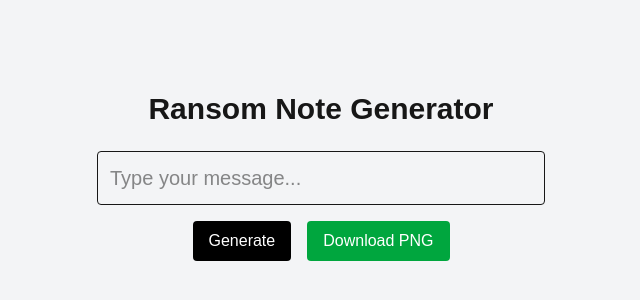
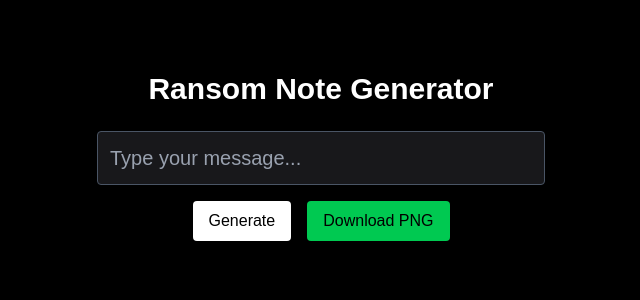
Before and after one commit to Arya-P05/ransom-note-generator, a Next.js app: page / in a window 1280 px wide. Shown: the part 224-524 px from the top of the page, without its empty margins (319-959 px from the left). Built offline with nearby package versions, Linux system fonts and the light colour scheme.

Commit message:
dark shi

```diff
--- a/app/page.tsx
+++ b/app/page.tsx
@@ -17,7 +17,6 @@ export default function Home() {
         const isValidChar = /^[A-Z0-9]$/.test(char);
         if (!isValidChar) return null;
 
-        // Determine variation, avoiding repeat of previous variation for same char
         let variation: number;
         const maxVariations = 5;
         const prevChar = i > 0 ? word[i - 1] : null;
@@ -33,8 +32,8 @@ export default function Home() {
         const paddedVar = String(variation).padStart(2, "0");
         const src = `/${char}/${char}_${paddedVar}.png`;
 
-        const rotation = (Math.random() * 10 - 5).toFixed(2); // -5 to +5 deg
-        const verticalOffset = Math.floor(Math.random() * 6) - 3; // -3 to +2 px
+        const rotation = (Math.random() * 10 - 5).toFixed(2);
+        const verticalOffset = Math.floor(Math.random() * 6) - 3;
 
         return (
           <img
@@ -44,7 +43,7 @@ export default function Home() {
             className="h-20 w-auto"
             style={{
               transform: `rotate(${rotation}deg) translateY(${verticalOffset}px)`,
-              marginLeft: i === 0 ? 0 : -8, // overlap if not first
+              marginLeft: i === 0 ? 0 : -8,
             }}
           />
         );
@@ -60,16 +59,14 @@ export default function Home() {
     const element = document.getElementById("ransom-output");
     if (!element) return;
 
-    // Temporarily remove background
     const originalBg = element.style.backgroundColor;
     element.style.backgroundColor = "transparent";
 
     const canvas = await html2canvas(element, {
       backgroundColor: null,
-      scale: 3, // increase resolution
+      scale: 3,
     });
 
-    // Restore original background
     element.style.backgroundColor = originalBg;
 
     const link = document.createElement("a");
@@ -79,7 +76,7 @@ export default function Home() {
   };
 
   return (
-    <main className="flex flex-col items-center justify-center min-h-screen p-8 bg-gray-100">
+    <main className="flex flex-col items-center justify-center min-h-screen p-8 bg-black text-white">
       <h1 className="text-3xl font-bold mb-6">Ransom Note Generator</h1>
 
       <input
@@ -87,19 +84,19 @@ export default function Home() {
         placeholder="Type your message..."
         value={text}
         onChange={(e) => setText(e.target.value)}
-        className="p-3 border rounded w-full max-w-md text-xl"
+        className="p-3 border border-gray-600 rounded w-full max-w-md text-xl bg-zinc-900 text-white placeholder-gray-400"
       />
 
       <div className="mt-4 flex gap-4 flex-wrap">
         <button
           onClick={handleGenerate}
-          className="bg-black text-white px-4 py-2 rounded hover:opacity-80"
+          className="bg-white text-black px-4 py-2 rounded hover:opacity-80"
         >
           Generate
         </button>
         <button
           onClick={handleDownload}
-          className="bg-green-600 text-white px-4 py-2 rounded hover:opacity-80"
+          className="bg-green-500 text-black px-4 py-2 rounded hover:opacity-80"
         >
           Download PNG
         </button>
@@ -107,10 +104,10 @@ export default function Home() {
 
       <div
         id="ransom-output"
-        className="flex flex-col p-0 m-0"
+        className="flex flex-col p-0 m-0 mt-10"
         style={{
-          display: "inline-block", // shrink to fit content
-          backgroundColor: "transparent", // ensure it's transparent
+          display: "inline-block",
+          backgroundColor: "transparent",
         }}
       >
         {generated.map((word, wi) => (
```
